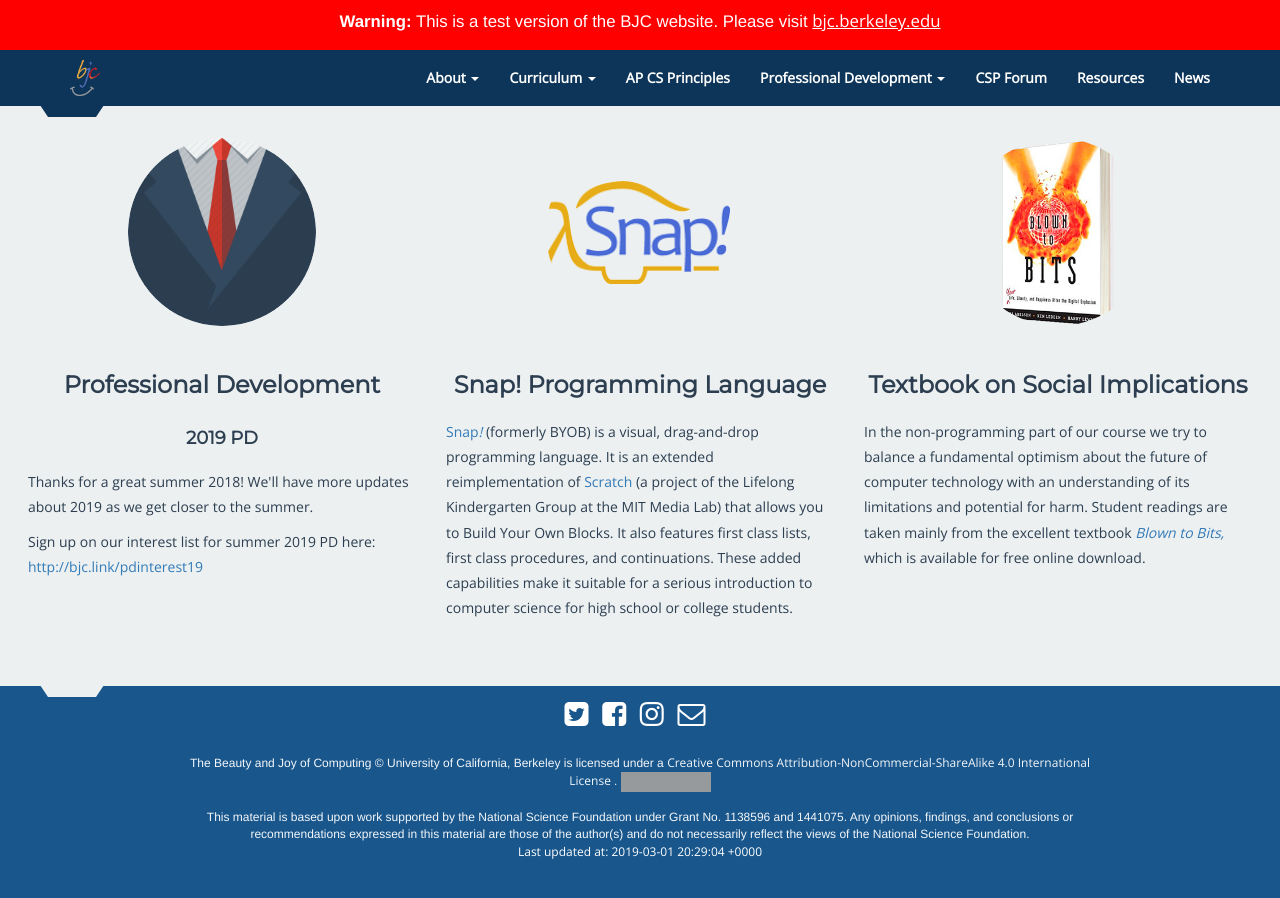
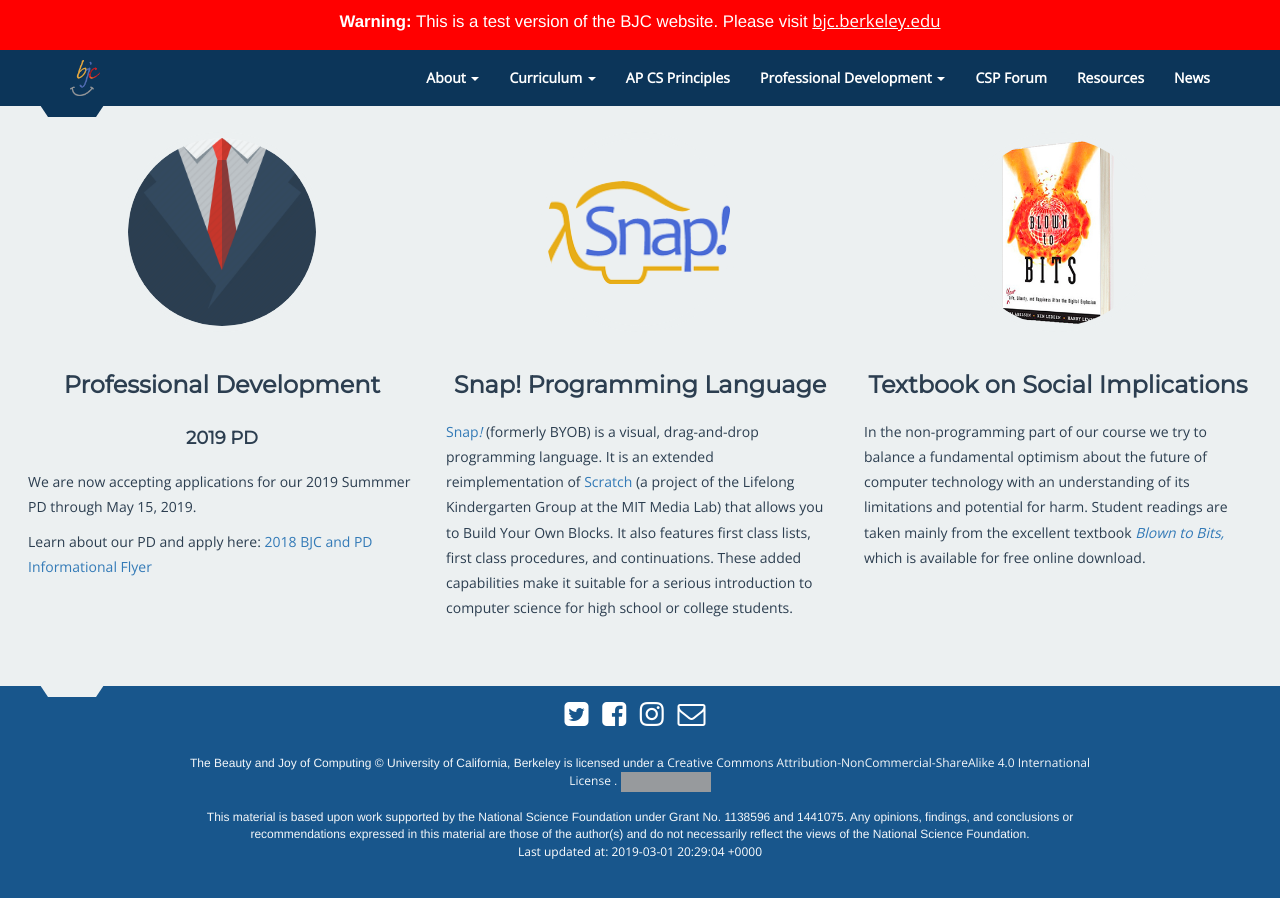
Before and after one commit to beautyjoy/beautyjoy.github.io, a Jekyll site: the page built from index.html, in a window 1280 px wide and 900 px high, scrolled down 1610 px. Built offline with Jekyll 4.4.1, drawn with Linux system fonts in a browser that asks for light colours; grey boxes are pictures that could not be loaded.

Commit message:
updating summer pd on home page

```diff
--- a/_includes/front-page/left-panel.html
+++ b/_includes/front-page/left-panel.html
@@ -8,7 +8,11 @@
 <h3 class="text-center">Professional Development</h3>
 
 <h4 class="text-center">2019 PD</h4>
-<p>Thanks for a great summer 2018!
+<p>We are now accepting applications for our 2019 Summmer PD through May 15, 2019.</p>
+<p>Learn about our PD and apply here: <a href="{{ site.baseurl }}/summer-pd/">
+  2018 BJC and PD Informational Flyer</a></p>
+  </a>
+<!-- <p>Thanks for a great summer 2018!
   We'll have more updates about 2019 as we get closer to the summer.</p>
 <p>Sign up on our interest list for summer 2019 PD here: <a href="http://bjc.link/pdinterest19">http://bjc.link/pdinterest19</a></p>
 <!-- <h4 class="text-center">
```
